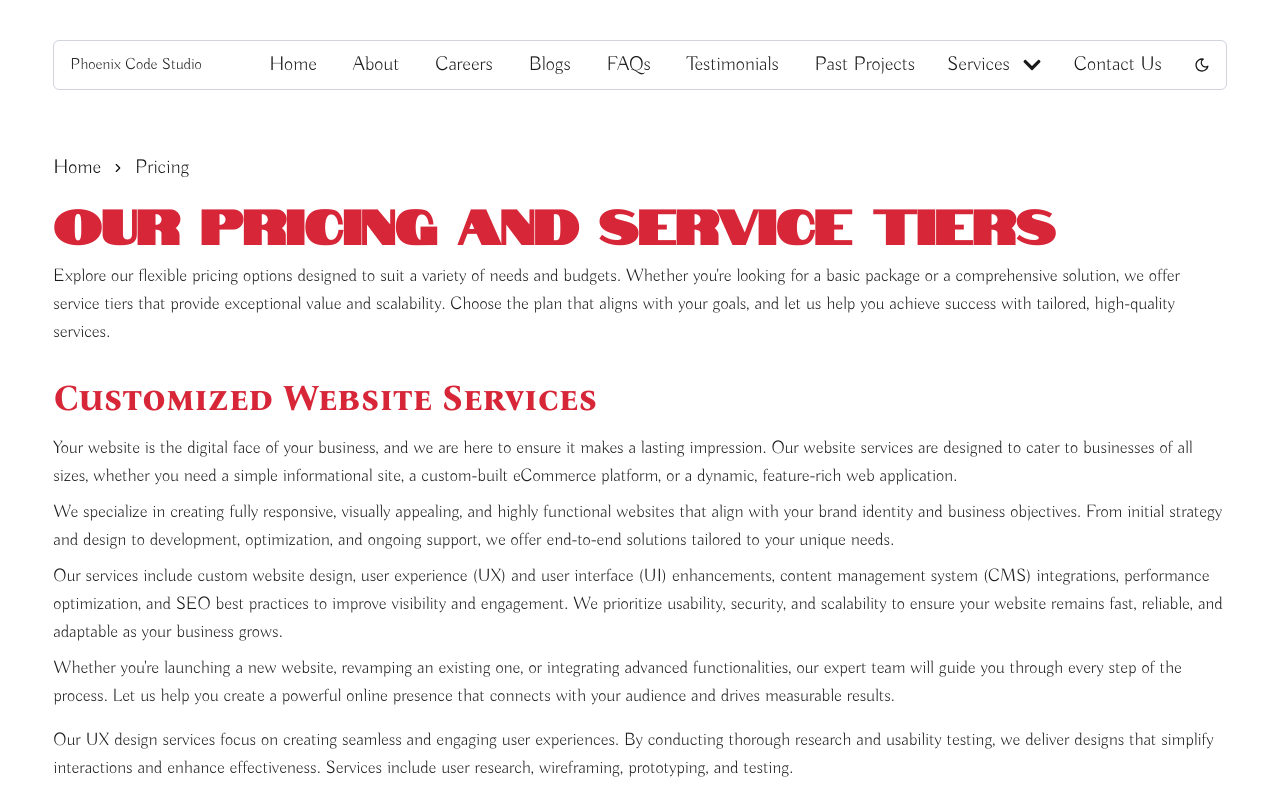
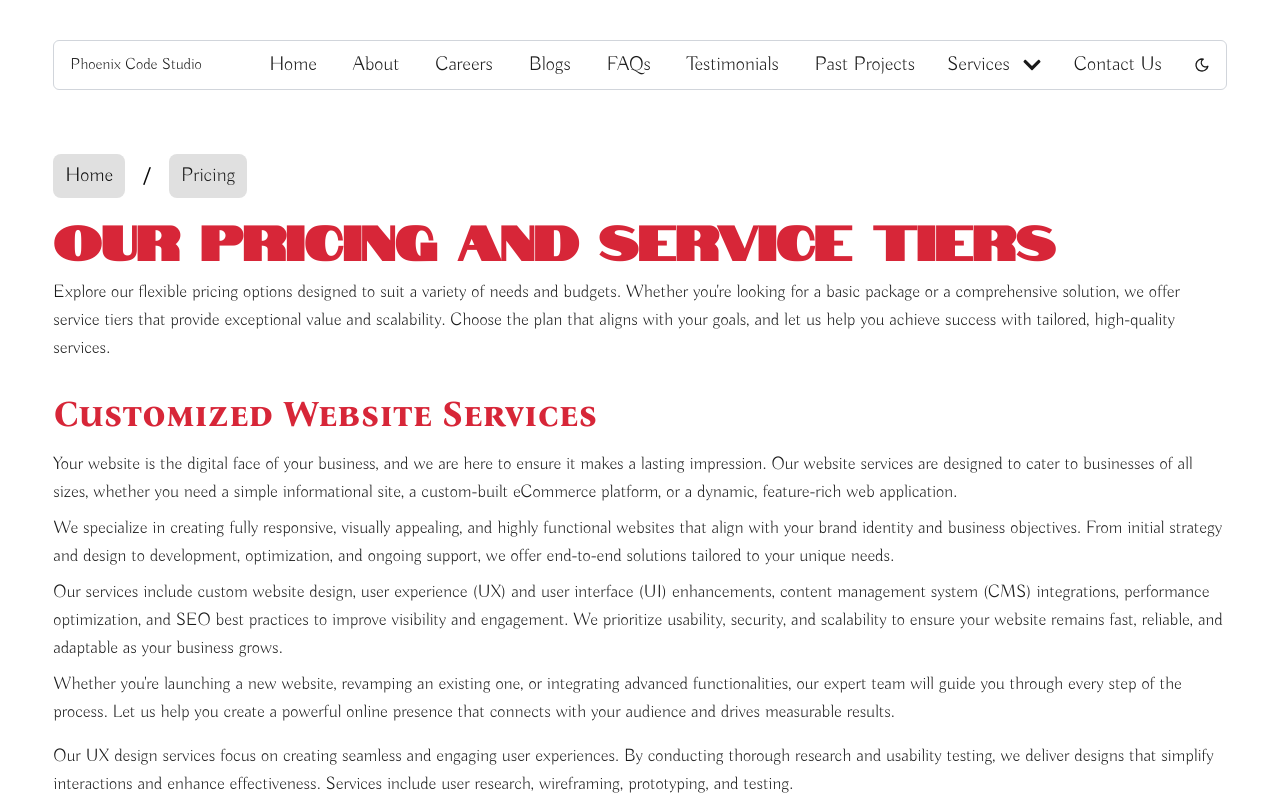
Before and after one commit to tmchuynh/phoenix-code-studio, a Next.js app: page /pricing in a window 1280 px wide. Shown: the top 800 px of the page. Built offline with nearby package versions, Linux system fonts and the light colour scheme.

Commit message:
change breadcrumbs

```diff
--- a/src/app/globals.css
+++ b/src/app/globals.css
@@ -69,7 +69,7 @@ body {
     --secondary-foreground: #0f0f0f;
     --tertiary: #ec9779dc;
     --tertiary-foreground: #0f0f0f;
-    --muted: #3a3a3a;
+    --muted: #1a1a1a;
     --muted-foreground: #efefef;
     --accent-1: #a3b18a;
     --accent-3: #9fc9d9;
--- a/src/components/ui/breadcrumb-dynamic.tsx
+++ b/src/components/ui/breadcrumb-dynamic.tsx
@@ -21,8 +21,8 @@ const DynamicBreadcrumb = () => {
     <Breadcrumb className="mb-4">
       <BreadcrumbList>
         <BreadcrumbItem>
-          <BreadcrumbLink asChild>
-            <Link href="/">Home</Link>
+          <BreadcrumbLink className="bg-muted px-3 py-2 rounded-lg cursor-default">
+            Home
           </BreadcrumbLink>
         </BreadcrumbItem>
 
@@ -35,10 +35,12 @@ const DynamicBreadcrumb = () => {
               <BreadcrumbSeparator />
               <BreadcrumbItem>
                 {isLast ? (
-                  <BreadcrumbPage>{capitalize(segment)}</BreadcrumbPage>
+                  <BreadcrumbPage className="bg-muted px-3 py-2 rounded-lg cursor-default">
+                    {capitalize(segment)}
+                  </BreadcrumbPage>
                 ) : (
-                  <BreadcrumbLink asChild>
-                    <Link href={href}>{capitalize(segment)}</Link>
+                  <BreadcrumbLink className="bg-muted px-3 py-2 rounded-lg cursor-default">
+                    {capitalize(segment)}
                   </BreadcrumbLink>
                 )}
               </BreadcrumbItem>
--- a/src/components/ui/breadcrumb.tsx
+++ b/src/components/ui/breadcrumb.tsx
@@ -1,6 +1,7 @@
 import * as React from "react";
 import { Slot } from "@radix-ui/react-slot";
 import { ChevronRight, MoreHorizontal } from "lucide-react";
+import { HiOutlineSlash } from "react-icons/hi2";
 
 import { cn } from "@/lib/utils";
 
@@ -80,10 +81,10 @@ const BreadcrumbSeparator = ({
   <li
     role="presentation"
     aria-hidden="true"
-    className={cn("[&>svg]:w-3.5 [&>svg]:h-3.5", className)}
+    className={cn("[&>svg]:w-6 [&>svg]:h-6", className)}
     {...props}
   >
-    {children ?? <ChevronRight />}
+    {children ?? <HiOutlineSlash />}
   </li>
 );
 BreadcrumbSeparator.displayName = "BreadcrumbSeparator";
```
